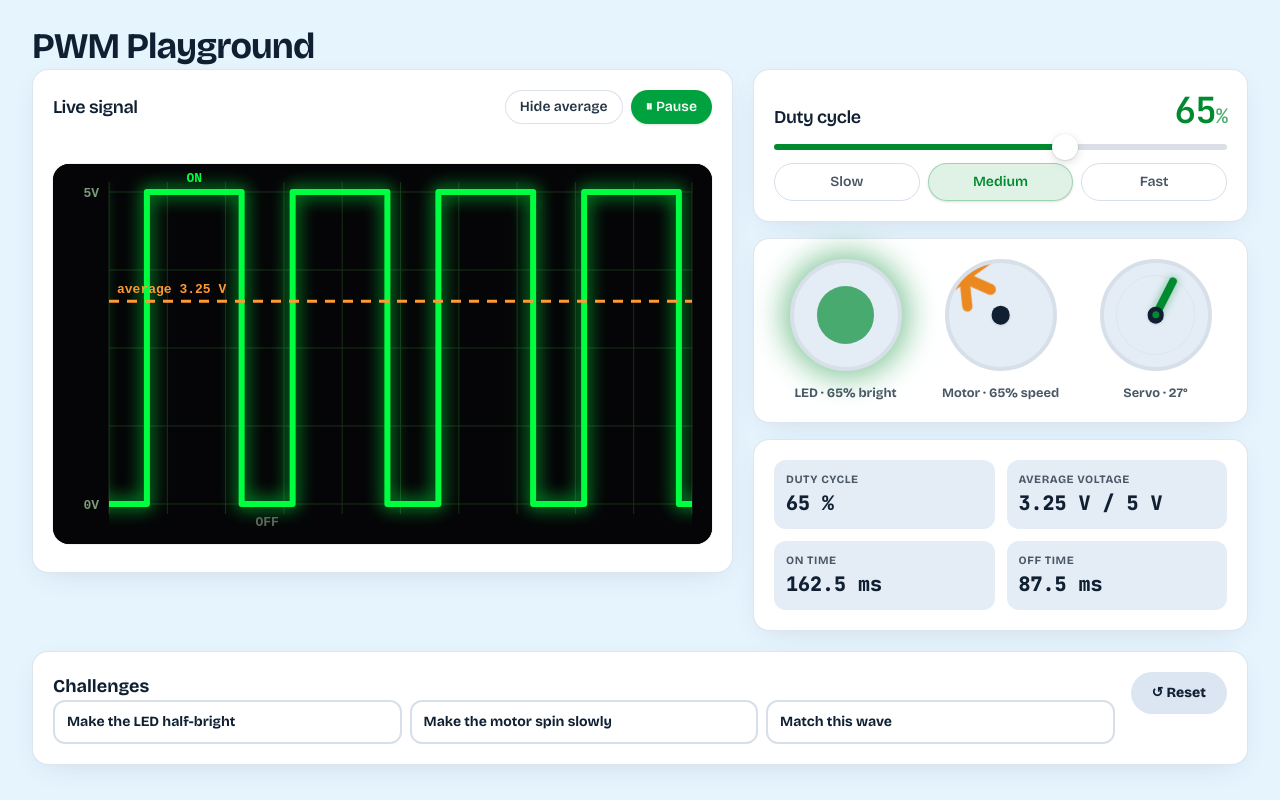
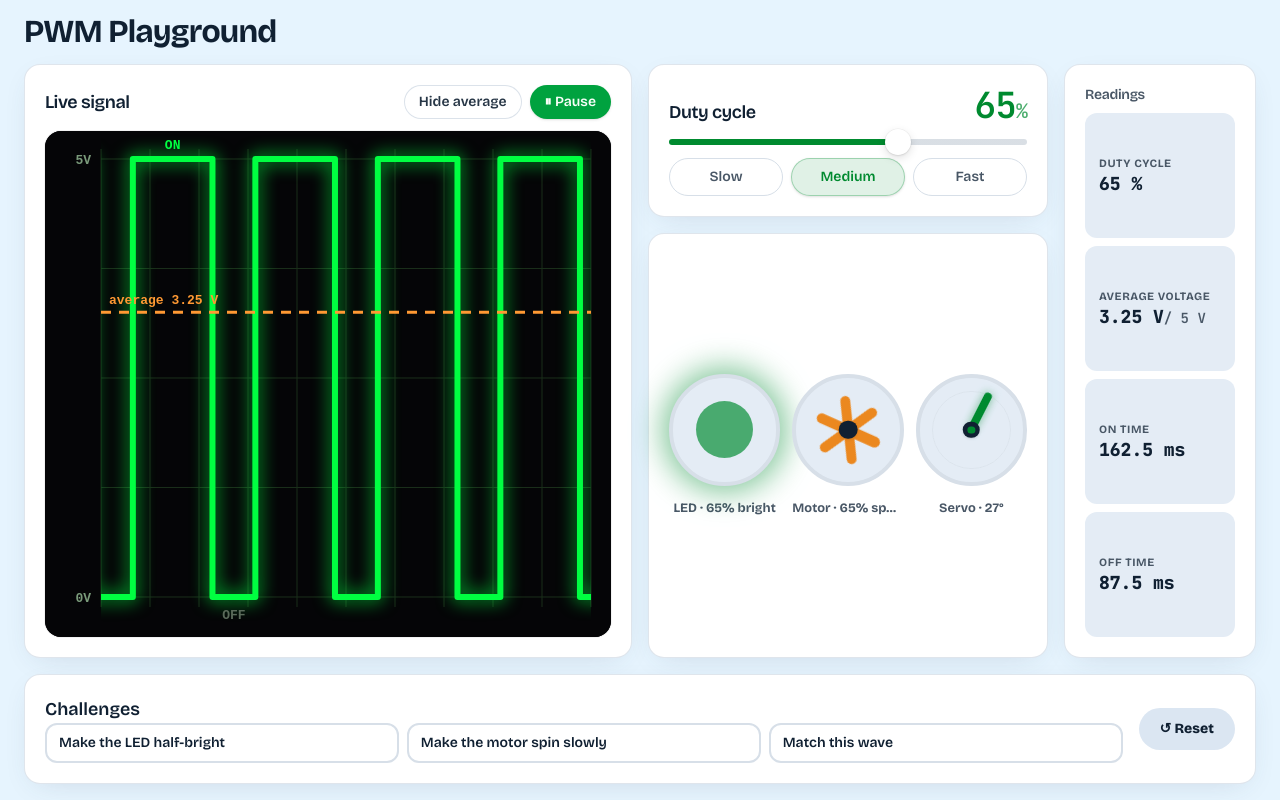
Before and after one commit to Wasteof-time/pwm-practically, a Next.js app: page / in a window 1280 px wide. Built offline with nearby package versions, Linux system fonts and the light colour scheme.

Commit message:
made it prefectly

```diff
--- a/app/components/DemoDials.tsx
+++ b/app/components/DemoDials.tsx
@@ -5,9 +5,11 @@ import type { CSSProperties } from "react";
 type DemoDialsProps = {
   duty: number;
   playing: boolean;
+  /** Stretch to fill parent height (desktop column layout). */
+  fill?: boolean;
 };
 
-export function DemoDials({ duty, playing }: DemoDialsProps) {
+export function DemoDials({ duty, playing, fill = false }: DemoDialsProps) {
   const d = duty / 100;
   // Speedometer: -90° (left) at 0% → 0° (up) at 50% → +90° (right) at 100%
   const servoAngle = -90 + d * 180;
@@ -15,12 +17,22 @@ export function DemoDials({ duty, playing }: DemoDialsProps) {
   const spinDuration = Math.max(0.12, 2.2 - d * 2.05);
 
   return (
-    <section className="rounded-2xl border border-border/80 bg-card p-3 shadow-[var(--panel-shadow)] sm:p-5">
-      <div className="grid grid-cols-3 gap-2 sm:gap-3">
+    <section
+      className={`rounded-2xl border border-border/80 bg-card p-3 shadow-[var(--panel-shadow)] sm:p-5 ${
+        fill ? "flex h-full min-h-0 flex-col" : ""
+      }`}
+    >
+      <div
+        className={`grid grid-cols-3 gap-2 sm:gap-3 ${
+          fill ? "min-h-0 flex-1 content-center" : ""
+        }`}
+      >
         {/* LED */}
-        <div className="flex min-w-0 flex-col items-center gap-2 sm:gap-3">
+        <div className="flex min-w-0 flex-col items-center justify-center gap-2 sm:gap-3">
           <div
-            className="relative flex aspect-square w-full max-w-[7rem] items-center justify-center overflow-hidden rounded-full border-4 border-border bg-muted"
+            className={`relative flex aspect-square w-full items-center justify-center overflow-hidden rounded-full border-4 border-border bg-muted ${
+              fill ? "max-w-[min(100%,9rem)]" : "max-w-[7rem]"
+            }`}
             style={{
               boxShadow: `0 0 ${40 * d + 4}px ${10 * d}px color-mix(in oklab, var(--signal) ${Math.round(75 * d)}%, transparent)`,
             }}
@@ -35,21 +47,20 @@ export function DemoDials({ duty, playing }: DemoDialsProps) {
           </p>
         </div>
 
-        {/* Motor — blades + hub share true geometric center */}
-        <div className="flex min-w-0 flex-col items-center gap-2 sm:gap-3">
-          <div className="relative aspect-square w-full max-w-[7rem] overflow-hidden rounded-full border-4 border-border bg-muted">
-            {/* Spinning assembly: absolutely centered, origin at center */}
+        {/* Motor */}
+        <div className="flex min-w-0 flex-col items-center justify-center gap-2 sm:gap-3">
           <div
-              className={`absolute left-1/2 top-1/2 h-[72%] w-[72%] -translate-x-1/2 -translate-y-1/2 ${
-                spinning ? "motor-spin" : ""
+            className={`relative aspect-square w-full overflow-hidden rounded-full border-4 border-border bg-muted ${
+              fill ? "max-w-[min(100%,9rem)]" : "max-w-[7rem]"
             }`}
+          >
+            <div className="absolute inset-0 flex items-center justify-center">
+              <div
+                className={`relative h-[72%] w-[72%] ${spinning ? "motor-spin" : ""}`}
                 style={
-                {
-                  transformOrigin: "center center",
-                  ...(spinning
-                    ? { "--spin-duration": `${spinDuration}s` }
-                    : {}),
-                } as CSSProperties
+                  spinning
+                    ? ({ "--spin-duration": `${spinDuration}s` } as CSSProperties)
+                    : undefined
                 }
               >
                 {[0, 60, 120, 180, 240, 300].map((deg) => (
@@ -59,14 +70,13 @@ export function DemoDials({ duty, playing }: DemoDialsProps) {
                     style={{
                       width: "14%",
                       height: "46%",
-                    // Bottom-center of blade sits on rotor center; then fan out
                       transform: `translate(-50%, -100%) rotate(${deg}deg)`,
                       transformOrigin: "50% 100%",
                     }}
                   />
                 ))}
               </div>
-            {/* Hub fixed at dial center (does not need to spin separately) */}
+            </div>
             <span className="pointer-events-none absolute left-1/2 top-1/2 z-10 h-[18%] w-[18%] -translate-x-1/2 -translate-y-1/2 rounded-full bg-foreground shadow-sm" />
           </div>
           <p className="w-full truncate text-center text-[0.65rem] font-bold text-muted-foreground sm:text-[0.8rem]">
@@ -74,16 +84,17 @@ export function DemoDials({ duty, playing }: DemoDialsProps) {
           </p>
         </div>
 
-        {/* Servo — speedometer needle, pivots at dial center, −90°…+90° */}
-        <div className="flex min-w-0 flex-col items-center gap-2 sm:gap-3">
-          <div className="relative aspect-square w-full max-w-[7rem] overflow-hidden rounded-full border-4 border-border bg-muted">
-            {/* Soft arc ticks (optional gauge feel) */}
+        {/* Servo */}
+        <div className="flex min-w-0 flex-col items-center justify-center gap-2 sm:gap-3">
+          <div
+            className={`relative aspect-square w-full overflow-hidden rounded-full border-4 border-border bg-muted ${
+              fill ? "max-w-[min(100%,9rem)]" : "max-w-[7rem]"
+            }`}
+          >
             <div
               className="pointer-events-none absolute inset-[12%] rounded-full border border-border/60"
               aria-hidden
             />
-
-            {/* Needle: bottom end fixed at center, points outward */}
             <div
               className="absolute left-1/2 top-1/2 z-[1] will-change-transform"
               style={{
@@ -96,8 +107,6 @@ export function DemoDials({ duty, playing }: DemoDialsProps) {
             >
               <div className="h-full w-full rounded-full bg-signal shadow-[0_0_8px_color-mix(in_oklab,var(--signal)_50%,transparent)]" />
             </div>
-
-            {/* Center pivot */}
             <span className="pointer-events-none absolute left-1/2 top-1/2 z-10 h-[16%] w-[16%] -translate-x-1/2 -translate-y-1/2 rounded-full bg-foreground shadow-sm" />
             <span className="pointer-events-none absolute left-1/2 top-1/2 z-20 h-[7%] w-[7%] -translate-x-1/2 -translate-y-1/2 rounded-full bg-signal" />
           </div>
--- a/app/components/PwmPlayground.tsx
+++ b/app/components/PwmPlayground.tsx
@@ -52,22 +52,21 @@ export function PwmPlayground() {
   }, []);
 
   return (
-    <div className="mx-auto w-full max-w-7xl px-3 py-4 sm:px-6 sm:py-6 lg:px-8">
+    <div className="mx-auto flex min-h-dvh w-full max-w-[1600px] flex-col gap-3 px-3 py-3 sm:gap-4 sm:px-5 sm:py-4 lg:h-dvh lg:min-h-0 lg:overflow-hidden lg:px-6">
       {/* Header */}
-      <header className="mb-4 sm:mb-6">
-        <h1 className="text-[clamp(1.5rem,4vw,2.25rem)] font-bold leading-tight tracking-tight text-foreground">
+      <header className="shrink-0">
+        <h1 className="text-[clamp(1.35rem,3vw,2rem)] font-bold leading-none tracking-tight text-foreground">
           PWM Playground
         </h1>
-
       </header>
 
-      {/* Main: scope | controls  — stacks on mobile */}
-      <div className="grid grid-cols-1 items-start gap-4 lg:grid-cols-12 lg:gap-5">
-        {/* LEFT — Live signal */}
+      {/* Main workspace — fills remaining height */}
+      <div className="grid min-h-0 flex-1 grid-cols-1 gap-3 sm:gap-4 lg:grid-cols-12 lg:grid-rows-1">
+        {/* LEFT — Live signal (stretches full column height) */}
         <section
-          className={`${panel} flex min-w-0 flex-col gap-6 sm:gap-8 lg:col-span-7`}
+          className={`${panel} flex min-h-0 min-w-0 flex-col gap-3 lg:col-span-6 lg:h-full`}
         >
-          <div className="flex flex-wrap items-center justify-between gap-2">
+          <div className="flex shrink-0 flex-wrap items-center justify-between gap-2">
             <h2 className="text-base font-semibold tracking-tight sm:text-lg">
               Live signal
             </h2>
@@ -89,8 +88,7 @@ export function PwmPlayground() {
             </div>
           </div>
 
-          <div className="flex min-w-0 flex-1 items-center justify-center py-1 sm:py-2">
-            <div className="w-full overflow-hidden rounded-2xl ring-1 ring-black/5">
+          <div className="relative min-h-[220px] w-full flex-1 overflow-hidden rounded-2xl ring-1 ring-black/5 sm:min-h-[280px]">
             <WaveCanvas
               duty={duty}
               freq={freq}
@@ -100,13 +98,11 @@ export function PwmPlayground() {
               onDutyChange={setDuty}
             />
           </div>
-          </div>
         </section>
 
-        {/* RIGHT — Duty, demos, stats */}
-        <div className="flex min-w-0 flex-col gap-4 lg:col-span-5">
-          {/* Duty cycle */}
-          <section className={panel}>
+        {/* MIDDLE — Duty + demos (same height as scope) */}
+        <div className="flex min-h-0 min-w-0 flex-col gap-3 sm:gap-4 lg:col-span-4 lg:h-full">
+          <section className={`${panel} shrink-0`}>
             <div className="flex items-baseline justify-between gap-3">
               <span className="text-base font-semibold tracking-tight sm:text-lg">
                 Duty cycle
@@ -119,7 +115,7 @@ export function PwmPlayground() {
               </span>
             </div>
 
-            <div className="apple-slider mt-6 sm:mt-7">
+            <div className="apple-slider mt-5 sm:mt-6">
               <input
                 type="range"
                 className="duty-slider"
@@ -132,7 +128,7 @@ export function PwmPlayground() {
               />
             </div>
 
-            <div className="mt-5 grid grid-cols-3 gap-2">
+            <div className="mt-4 grid grid-cols-3 gap-2">
               {FREQS.map((f) => (
                 <button
                   key={f.value}
@@ -150,29 +146,39 @@ export function PwmPlayground() {
             </div>
           </section>
 
-          <DemoDials duty={duty} playing={playing} />
+          <div className="min-h-0 flex-1">
+            <DemoDials duty={duty} playing={playing} fill />
+          </div>
+        </div>
 
-          {/* Stats */}
-          <section className={`${panel} grid grid-cols-2 gap-2 sm:gap-3`}>
+        {/* RIGHT — Readings (matches column height, equal stat rows) */}
+        <section
+          className={`${panel} flex min-h-0 min-w-0 flex-col gap-2 lg:col-span-2 lg:h-full`}
+        >
+          <h2 className="shrink-0 text-sm font-semibold tracking-tight text-muted-foreground">
+            Readings
+          </h2>
+          <div className="flex min-h-0 flex-1 flex-col gap-2">
             <Stat label="Duty cycle" value={`${duty} %`} />
-            <Stat label="Average voltage" value={`${avgV.toFixed(2)} V / 5 V`} />
+            <Stat label="Average voltage" value={`${avgV.toFixed(2)} V`} sub="/ 5 V" />
             <Stat label="ON time" value={`${onMs.toFixed(1)} ms`} />
             <Stat label="OFF time" value={`${offMs.toFixed(1)} ms`} />
+          </div>
         </section>
       </div>
 
-        {/* Challenges — full width under both columns */}
-        <section className={`${panel} lg:col-span-12`}>
-          <div className="flex flex-col gap-4 sm:flex-row sm:items-start sm:justify-between">
+      {/* Challenges — pinned to bottom of viewport */}
+      <section className={`${panel} shrink-0`}>
+        <div className="flex flex-col gap-3 sm:flex-row sm:items-center sm:justify-between sm:gap-4">
           <div className="min-w-0 flex-1">
-              <h2 className="text-base font-bold sm:text-lg">Challenges</h2>
-              <div className="mt-3 grid grid-cols-1 gap-2 sm:grid-cols-3">
+            <h2 className="text-base font-semibold sm:text-lg">Challenges</h2>
+            <div className="mt-2 grid grid-cols-1 gap-2 sm:grid-cols-3">
               {CHALLENGES.map((c) => (
                 <button
                   key={c.label}
                   type="button"
                   onClick={() => setChallenge(c)}
-                    className={`rounded-xl border-2 px-3 py-2.5 text-left text-sm font-bold transition ${
+                  className={`rounded-xl border-2 px-3 py-2 text-left text-sm font-semibold transition ${
                     challenge?.label === c.label
                       ? "border-accent bg-[color-mix(in_oklab,var(--accent)_15%,transparent)] text-accent"
                       : "border-border bg-card hover:bg-muted"
@@ -183,31 +189,43 @@ export function PwmPlayground() {
               ))}
             </div>
             {challengeMsg ? (
-                <p className="mt-3 text-sm font-bold sm:text-base">{challengeMsg}</p>
+              <p className="mt-2 text-sm font-semibold sm:text-base">{challengeMsg}</p>
             ) : null}
           </div>
           <button
             type="button"
             onClick={reset}
-              className="w-full shrink-0 rounded-full border border-transparent bg-secondary px-5 py-2.5 text-sm font-extrabold text-secondary-foreground transition hover:brightness-105 sm:mt-8 sm:w-auto"
+            className="w-full shrink-0 rounded-full border border-transparent bg-secondary px-5 py-2.5 text-sm font-extrabold text-secondary-foreground transition hover:brightness-105 sm:w-auto"
           >
             ↺ Reset
           </button>
         </div>
       </section>
     </div>
-    </div>
   );
 }
 
-function Stat({ label, value }: { label: string; value: string }) {
+function Stat({
+  label,
+  value,
+  sub,
+}: {
+  label: string;
+  value: string;
+  sub?: string;
+}) {
   return (
-    <div className="min-w-0 rounded-xl bg-muted px-3 py-2.5 sm:p-3">
-      <p className="truncate text-[0.65rem] font-bold uppercase tracking-wider text-muted-foreground sm:text-[0.7rem]">
+    <div className="flex min-h-0 flex-1 flex-col justify-center rounded-xl bg-muted px-3 py-2.5 sm:px-3.5 sm:py-3">
+      <p className="text-[0.65rem] font-bold uppercase tracking-wider text-muted-foreground sm:text-[0.7rem]">
         {label}
       </p>
-      <p className="mt-0.5 truncate font-mono text-base font-extrabold tabular-nums sm:text-xl">
+      <p className="mt-0.5 font-mono text-base font-extrabold tabular-nums leading-tight sm:text-lg">
         {value}
+        {sub ? (
+          <span className="ml-1 text-xs font-semibold text-muted-foreground sm:text-sm">
+            {sub}
+          </span>
+        ) : null}
       </p>
     </div>
   );
--- a/app/components/WaveCanvas.tsx
+++ b/app/components/WaveCanvas.tsx
@@ -92,8 +92,9 @@ export function WaveCanvas({
       }
 
       const dpr = window.devicePixelRatio || 1;
-      const w = canvas.clientWidth;
-      const h = canvas.clientHeight;
+      const parent = canvas.parentElement;
+      const w = parent?.clientWidth || canvas.clientWidth;
+      const h = parent?.clientHeight || canvas.clientHeight;
       if (w === 0 || h === 0) {
         raf = requestAnimationFrame(frame);
         return;
@@ -102,10 +103,11 @@ export function WaveCanvas({
       if (canvas.width !== Math.floor(w * dpr) || canvas.height !== Math.floor(h * dpr)) {
         canvas.width = Math.floor(w * dpr);
         canvas.height = Math.floor(h * dpr);
+        canvas.style.width = `${w}px`;
+        canvas.style.height = `${h}px`;
       }
       ctx.setTransform(dpr, 0, 0, dpr, 0, 0);
 
-      // Solid black scope face
       ctx.fillStyle = SCOPE.bg;
       ctx.fillRect(0, 0, w, h);
 
@@ -159,7 +161,6 @@ export function WaveCanvas({
         ctx.setLineDash([]);
       }
 
-      // Electric green PWM trace
       ctx.strokeStyle = SCOPE.signal;
       ctx.lineWidth = 6;
       ctx.lineJoin = "round";
@@ -171,7 +172,6 @@ export function WaveCanvas({
       ctx.shadowBlur = 0;
       ctx.restore();
 
-      // Saffron dotted average line
       if (p.showAverage) {
         const y = lo - (lo - hi) * d;
         ctx.strokeStyle = SCOPE.saffron;
@@ -231,7 +231,7 @@ export function WaveCanvas({
       ref={canvasRef}
       id="wave"
       aria-label="PWM square wave"
-      className="block h-[220px] w-full max-w-full cursor-ew-resize touch-none rounded-xl sm:h-[300px] md:h-[340px] lg:h-[380px]"
+      className="absolute inset-0 block h-full w-full cursor-ew-resize touch-none"
       style={{ background: SCOPE.bg }}
       onPointerDown={(e) => {
         draggingRef.current = true;
--- a/app/layout.tsx
+++ b/app/layout.tsx
@@ -30,7 +30,7 @@ export default function RootLayout({
       className={`${bricolage.variable} ${jetbrains.variable} h-full antialiased`}
       suppressHydrationWarning
     >
-      <body className="min-h-full flex flex-col bg-background text-foreground font-sans">
+      <body className="min-h-dvh bg-background font-sans text-foreground lg:h-full lg:overflow-hidden">
         {children}
       </body>
     </html>
```
Also changed, not shown: app/globals.css (+3 -4 lines). Lines whose indentation alone changed are shown as unchanged.
